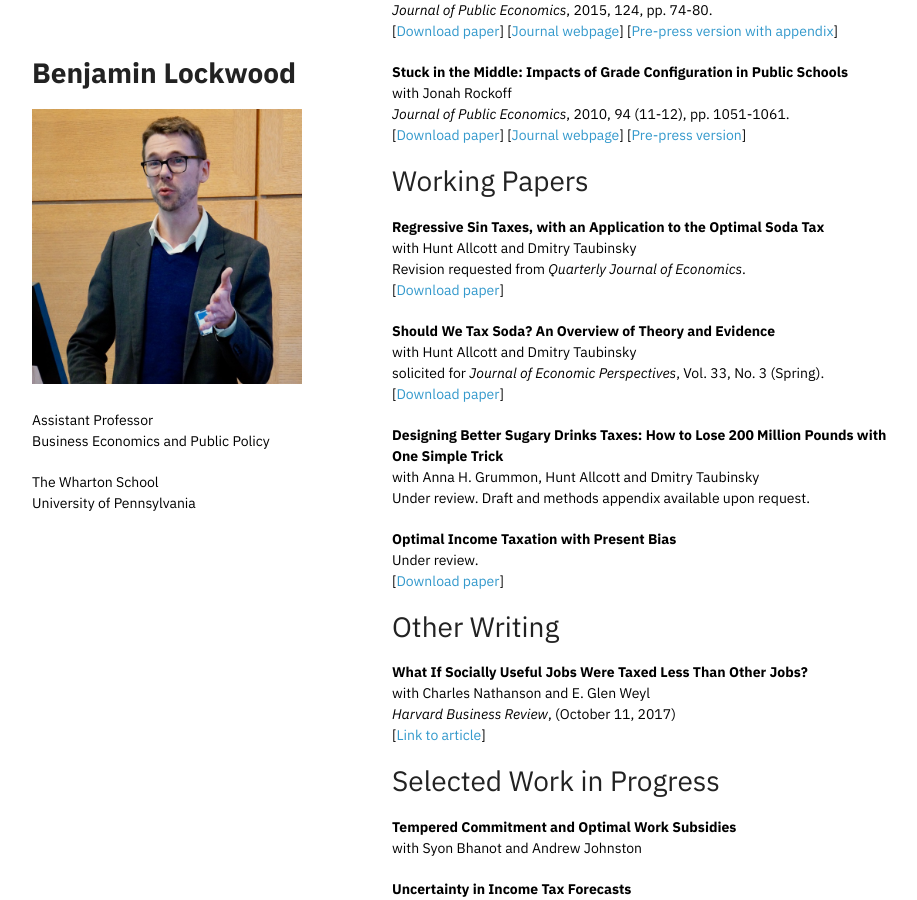
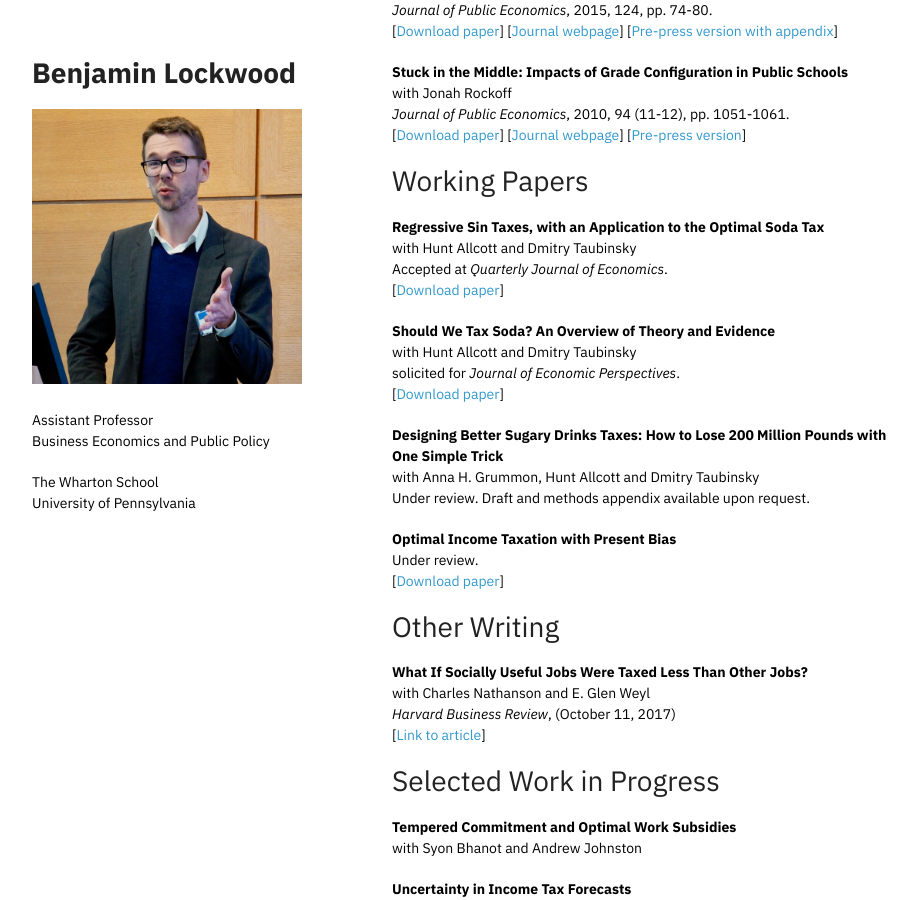
Before and after one commit to sxfinance/sxia.github.io, a Jekyll site: the page papers.html, which Jekyll copies as it is, in a window 1280 px wide and 900 px high, scrolled down 564 px. Shown: the whole window, without its empty margins (178-1095 px from the left). Built offline with Jekyll 4.4.1, drawn with Linux system fonts in a browser that asks for light colours.

Commit message:
Updated CV and RST status.

```diff
--- a/index.html
+++ b/index.html
@@ -40,7 +40,7 @@
        <h3 style="text-align: left; background-color: white;">
        <a href="index.html"><b>About</b></a> |
        <a href="research.html">Research</a> |
-       <a href="cv.pdf">CV</a>
+       <a href="Lockwood_CV.pdf">CV</a>
        </h3>
      </nav>
 
--- a/papers.html
+++ b/papers.html
@@ -39,7 +39,7 @@
        <h3 style="text-align: left; background-color: white;">
        <a href="index.html">About</a> |
        <a href="research.html"><b>Papers</b></a> |
-       <a href="cv.pdf">CV</a>
+       <a href="Lockwood_CV.pdf">CV</a>
        </h3>
      </nav>
 
@@ -101,13 +101,13 @@
 
     	<p><b>Regressive Sin Taxes, with an Application to the Optimal Soda Tax</b><br>
           with Hunt Allcott and Dmitry Taubinsky<br>
-          Revision requested from <i>Quarterly Journal of Economics</i>.<br>
+          Accepted at <i>Quarterly Journal of Economics</i>.<br>
           [<a href="papers/Allcott_Lockwood_Taubinsky_RegressiveSinTaxes.pdf">Download paper</a>]
         </p>
 
       <p><b>Should We Tax Soda? An Overview of Theory and Evidence</b><br>
         with Hunt Allcott and Dmitry Taubinsky<br>
-        solicited for <i>Journal of Economic Perspectives</i>, Vol. 33, No. 3 (Spring).<br>
+        solicited for <i>Journal of Economic Perspectives</i>.<br>
         [<a href="papers/Allcott_Lockwood_Taubinsky_SodaTaxesJEP.pdf">Download paper</a>]
       </p>
 
--- a/ra.html
+++ b/ra.html
@@ -39,8 +39,8 @@
        <h3 style="text-align: left; background-color: white;">
        <a href="index.html">About</a> |
        <a href="research.html">Research</a> |
-       <a href="cv.pdf">CV</a> |
-       <a href="cv.pdf"><b>RA Posting</b></a>
+       <a href="Lockwood_CV.pdf">CV</a> |
+       <a href="ra"><b>RA Posting</b></a>
        </h3>
      </nav>
 
--- a/research.html
+++ b/research.html
@@ -39,7 +39,7 @@
        <h3 style="text-align: left; background-color: white;">
        <a href="index.html">About</a> |
        <a href="research.html"><b>Research</b></a> |
-       <a href="cv.pdf">CV</a>
+       <a href="Lockwood_CV.pdf">CV</a>
        </h3>
      </nav>
 
@@ -101,13 +101,13 @@
 
     	<p><b>Regressive Sin Taxes, with an Application to the Optimal Soda Tax</b><br>
           with Hunt Allcott and Dmitry Taubinsky<br>
-          Revision requested from <i>Quarterly Journal of Economics</i>.<br>
+          Accepted at <i>Quarterly Journal of Economics</i>.<br>
           [<a href="papers/Allcott_Lockwood_Taubinsky_RegressiveSinTaxes.pdf">Download paper</a>]
         </p>
 
       <p><b>Should We Tax Soda? An Overview of Theory and Evidence</b><br>
         with Hunt Allcott and Dmitry Taubinsky<br>
-        solicited for <i>Journal of Economic Perspectives</i>, Vol. 33, No. 3 (Summer).<br>
+        solicited for <i>Journal of Economic Perspectives</i>.<br>
         [<a href="papers/Allcott_Lockwood_Taubinsky_SodaTaxesJEP.pdf">Download paper</a>]
       </p>
 
```
Also changed, not shown: 2 other files.
